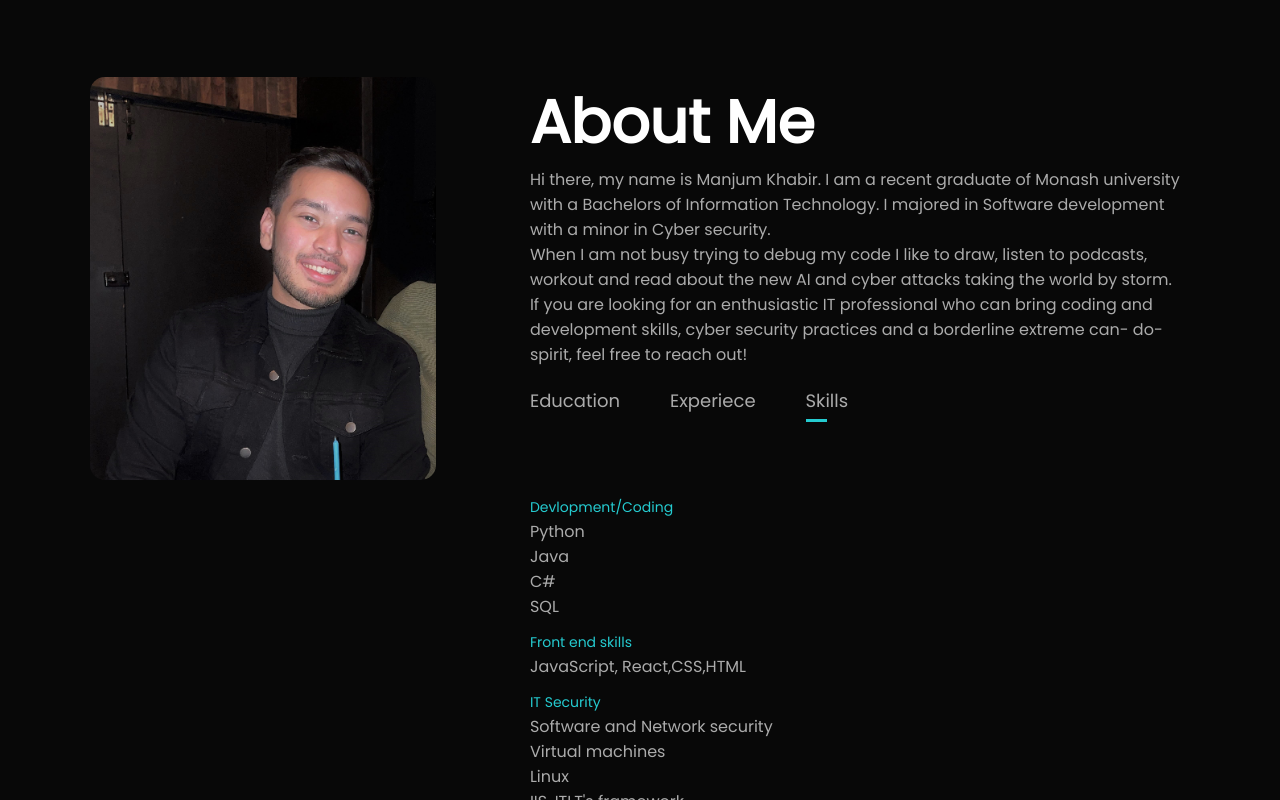
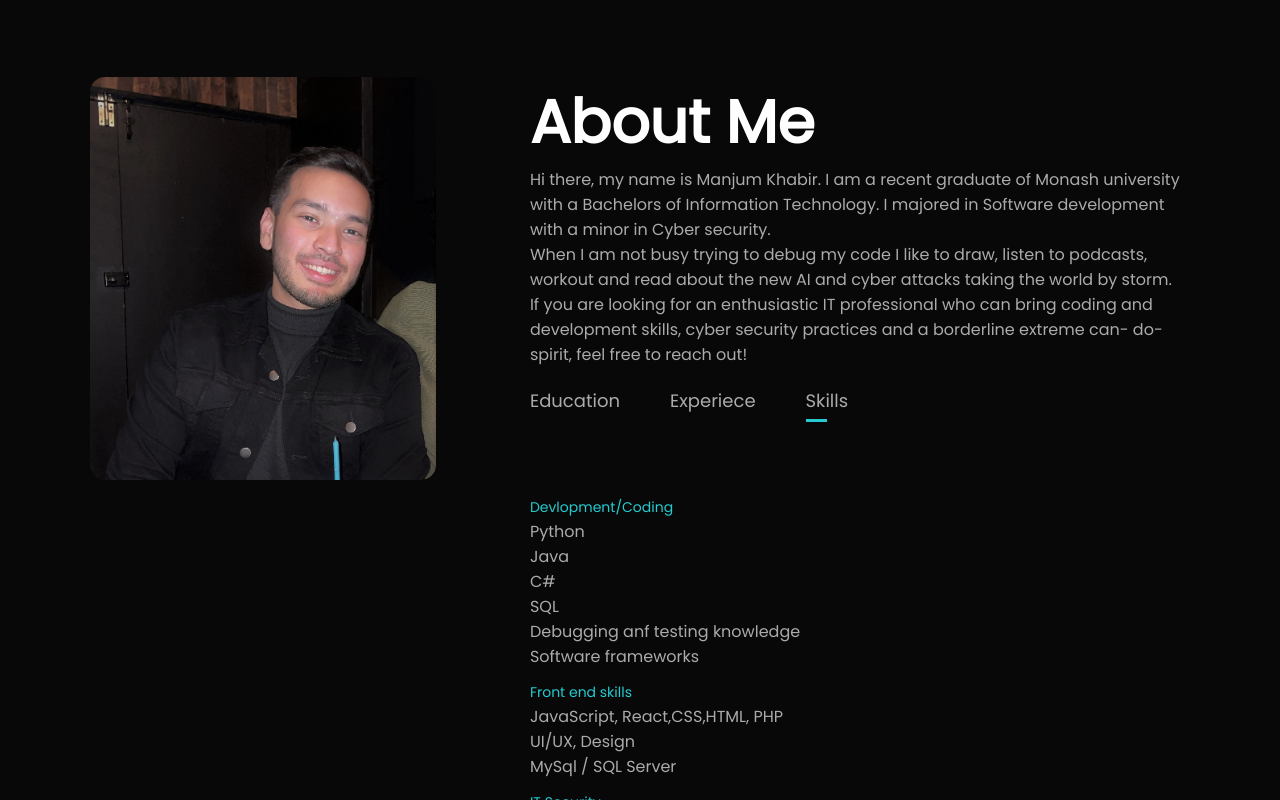
Before and after one commit to Manjumkhabir/Manjum_Khabir_Porfolio, a plain HTML site: page index.html in a window 1280 px wide. Both pictures are taken after a click on the element "Skills". Shown: the part 813-1613 px from the top of the page. Drawn offline with Linux system fonts and the light colour scheme.

Commit message:
Update index.html

```diff
--- a/index.html
+++ b/index.html
@@ -70,9 +70,9 @@
                         </div>
                         <div class="tab-contents" id="skills">
                             <ul>
-                                <li><span>Devlopment/Coding</span><br>Python<br>Java<br>C#<br>SQL</li>
-                                <li><span>Front end skills</span><br>JavaScript, React,CSS,HTML</li>
-                                <li><span>IT Security</span><br>Software and Network security<br>Virtual machines<br>Linux<br>IIS, ITLT's framework</li>
+                                <li><span>Devlopment/Coding</span><br>Python<br>Java<br>C#<br>SQL<br>Debugging anf testing knowledge<br>Software frameworks</li>
+                                <li><span>Front end skills</span><br>JavaScript, React,CSS,HTML, PHP<br>UI/UX, Design<br>MySql / SQL Server</li>
+                                <li><span>IT Security</span><br>Software and Network security<br>Scripting<br>Virtual machines<br>Operating systems/Linux<br>IIS, ITLT's framework</li>
                                 <li><span>Others</span><br>Atlassian tools, outlook, MS teams, MS defender etc</li>
 
                             </ul>
@@ -97,9 +97,10 @@
                     <div>
                         <i class="fa-solid fa-code"></i>
                         <h2>Software Devlopment</h2>
-                        <p>When I try to create any of my projects, I always start from the requirements. Having the skills to back up my vison is  something I strived for. That is why I always try to be well versed in many development processes and the languages. Java and Python being the languages I have the most experience in but also  experience in C,C#,C++.
-                           <br> Designing is also something I am really passionate about. When designing software, I think of how i can make this user friendly but also visually appealing.
-                           <br> I have had to do a lot of self learning outside of uni to understand what goes into developing, and I still am learning and growing in the space.
+                        <p>As someone with software dev skills, my number one job is to solve critical problems. The way to do that is being versed in many technical aspects.<br> I have knowledge in programming control structures,   built in and complex datatypes and mechanisms for modularity.  <br>Ability to solving problems with  strategies for algorithm development-iteration and recursion, algorithm efficiency and the limitations of algorithms.
+                            <br>Knowledge in Front end development and design. Using API library classes, common business logic patterns and <br>their implementation using control structures, methods and modularity
+                            <br> Pls look In the “Skills” tab for any specifics.
+
                             </p>
 
                     </div>
```
